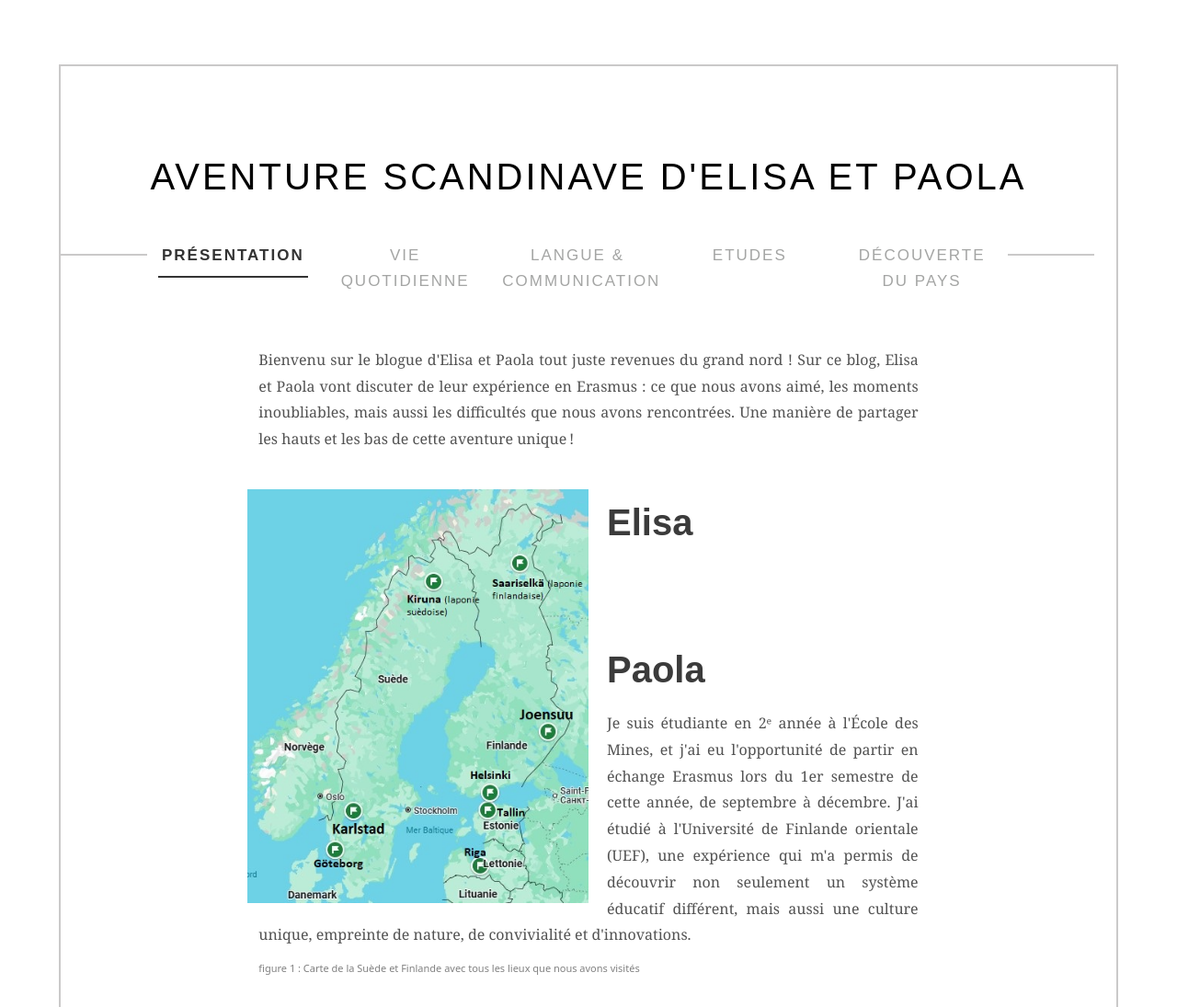
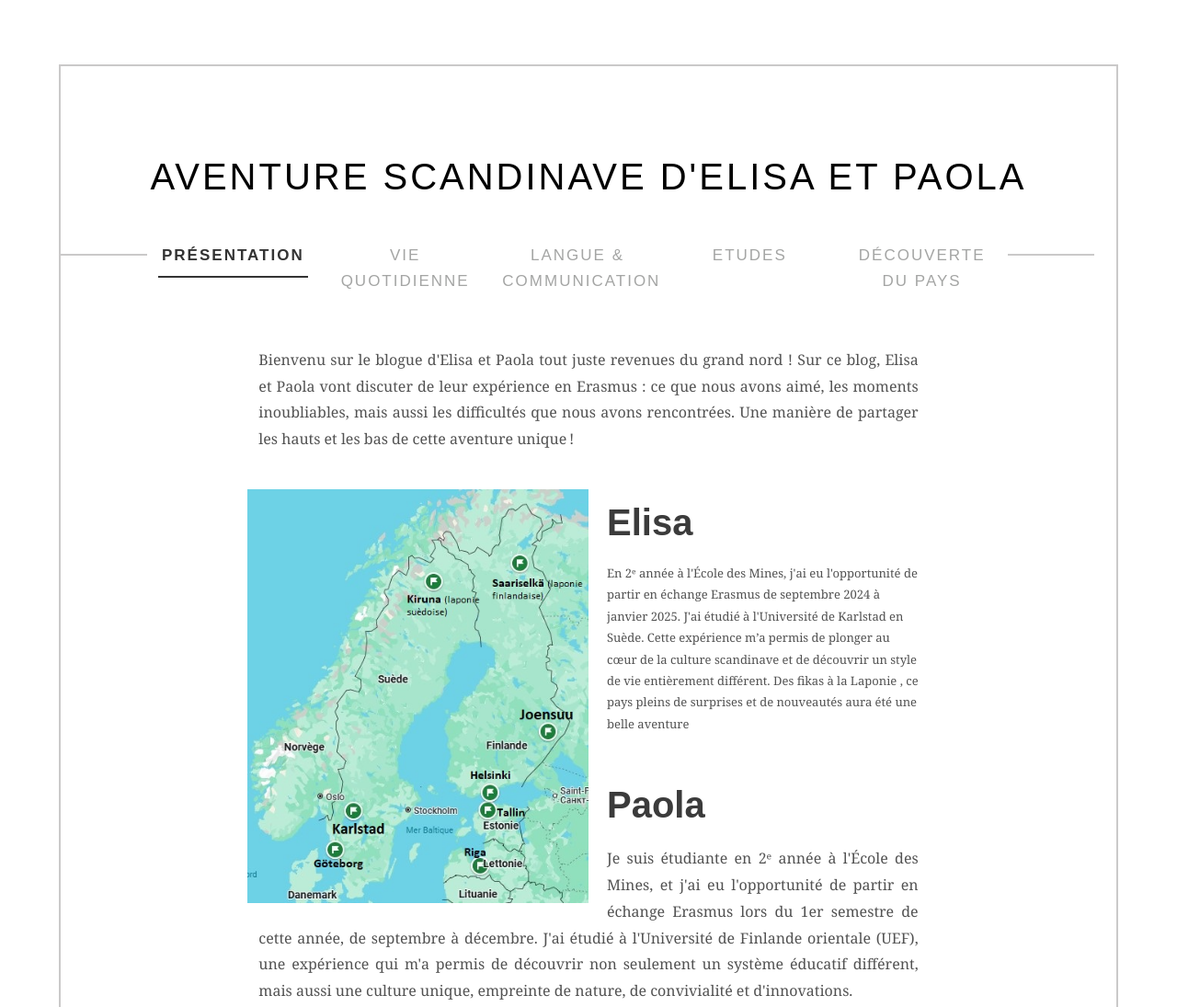
Before and after one commit to paola-lmv/DebriefingBook, a website built with Vite: page index.html in a window 1280 px wide. Shown: the top 1095 px of the page at 92% size. Built offline with nearby package versions, Linux system fonts and the light colour scheme.

Commit message:
dernier commit tout est finis

```diff
--- a/index.html
+++ b/index.html
@@ -3,6 +3,7 @@
 <head>
     <title> index.html</title>
     <link rel="stylesheet" type="text/css" href="style.css">
+    <meta charset="UTF-8">
     <meta name="viewport" content="width-device-width, initial-scale=1.0">
     <link rel="stylesheet" href="https://cdn.jsdelivr.net/npm/bootstrap@5.3.3/dist/css/bootstrap.min.css" >
     <link rel="stylesheet" href="https://use.fontawesome.com/releases/v5.7.0/css/all.css" integrity="sha384-lZN37f5QGtY3VHgisS14W3ExzMWZxybE1SJSEsQp9S+oqd12jhcu+A56Ebc1zFSJ" crossorigin="anonymous">
@@ -49,8 +50,9 @@
       <img  class="responsive-left" src="carte.jpg" width="50%" height=auto />
       <div class="container-fluid">
         <h1 class="titre1"> Elisa </h1>
-        <p></p>
-      <br><br><br>
+        <p>En 2ᵉ année à l'École des Mines, j'ai eu l'opportunité de partir en échange Erasmus de septembre 2024 à janvier 2025.  J'ai étudié à l'Université de Karlstad en Suède.  Cette expérience m’a permis de plonger au cœur de la culture scandinave et de découvrir un style de vie entièrement différent. Des fikas à la Laponie , ce pays pleins de surprises et de nouveautés  aura été une belle aventure
+          </p>
+      <br>
       <h1 class="titre1"> Paola </h1>
         <p class="paragraph"> Je suis étudiante en 2ᵉ année à l'École des Mines, et j'ai eu l'opportunité de partir en échange Erasmus lors du 1er semestre de cette année, de septembre à décembre. J'ai étudié à l'Université de Finlande orientale (UEF), une expérience qui m'a permis de découvrir non seulement un système éducatif différent, mais aussi une culture unique, empreinte de nature, de convivialité et d'innovations. </p>
         <div class="legende">
```
Also changed, not shown: decouverte.html (+1 -0 lines), etude.html (+1 -0 lines), langue.html (+1 -0 lines), package.json (added, +17 -0 lines), vieQuotidienne.html (+1 -0 lines), 1 other file.
